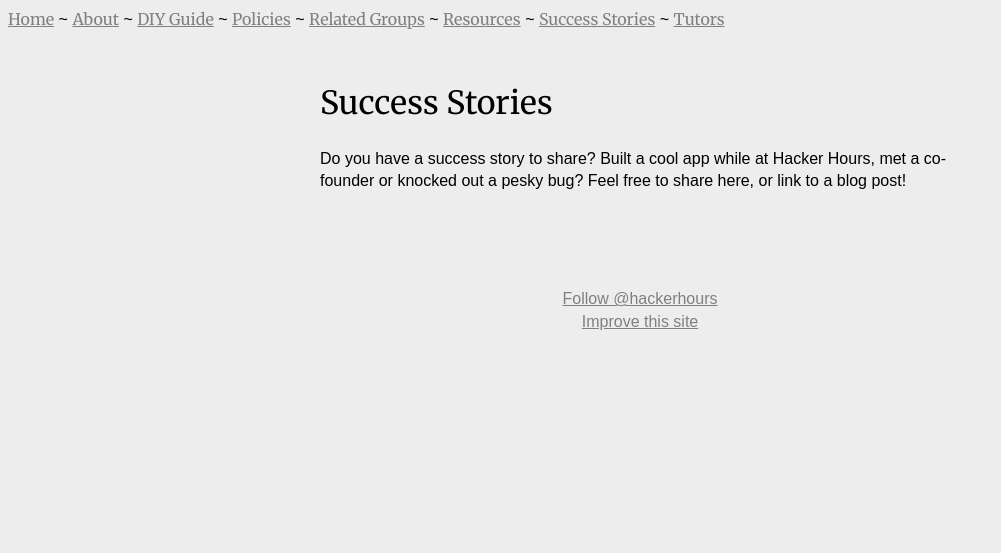
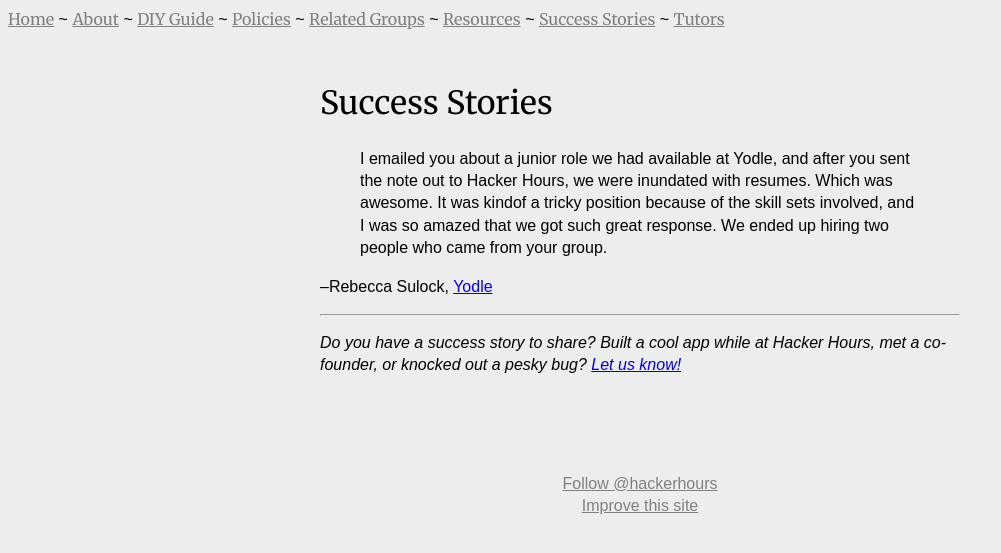
Before and after one commit to HackerHours/hackerhours.org, a Jekyll site: the page built from success-stories.md, in a window 1280 px wide. Shown: the top 553 px of the page, without its empty margins (0-1001 px from the left). Built offline with Jekyll 4.4.1, drawn with Linux system fonts in a browser that asks for light colours; nearby versions of some CDN libraries; some web fonts are replaced; Markdown is read by kramdown in place of the engine named in the settings; comment, search, counter and statistics services are not loaded.

Commit message:
add yodle success story

```diff
--- a/success-stories.md
+++ b/success-stories.md
@@ -3,4 +3,10 @@ layout: default
 title: Success Stories
 ---
 
-Do you have a success story to share? Built a cool app while at Hacker Hours, met a co-founder or knocked out a pesky bug?  Feel free to share here, or link to a blog post!
+> I emailed you about a junior role we had available at Yodle, and after you sent the note out to Hacker Hours, we were inundated with resumes. Which was awesome. It was kindof a tricky position because of the skill sets involved, and I was so amazed that we got such great response. We ended up hiring two people who came from your group.
+
+–Rebecca Sulock, [Yodle](http://www.yodle.com)
+
+---
+
+*Do you have a success story to share? Built a cool app while at Hacker Hours, met a co-founder, or knocked out a pesky bug?  [Let us know!](https://github.com/afeld/hackerhours.org/issues/new)*
```
